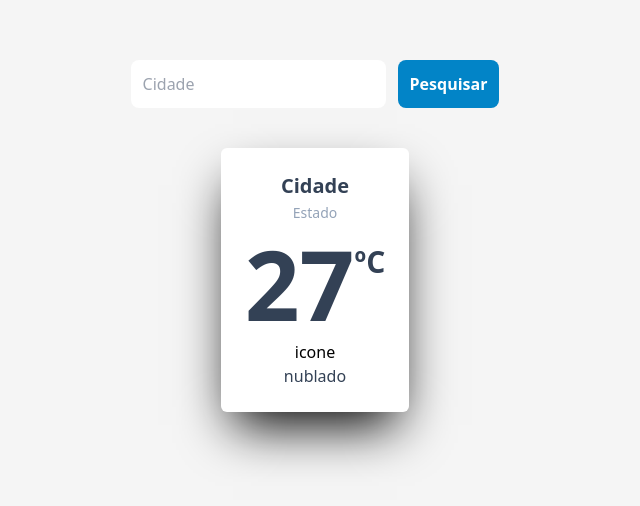
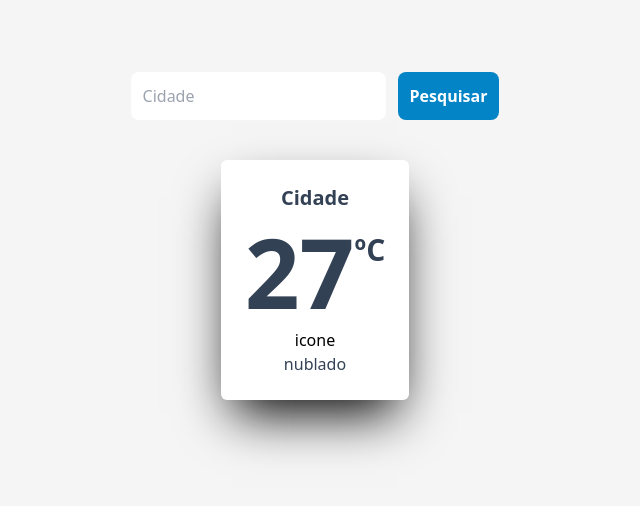
Before and after one commit to cesinhalius/weather_app, a React (Create React App) app: page / in a window 1280 px wide. Shown: the part 164-670 px from the top of the page, without its empty margins (325-965 px from the left). Built offline with nearby package versions, Linux system fonts and the light colour scheme.

Commit message:
Atualizando o codigo do projeto

```diff
--- a/src/components/Card.jsx
+++ b/src/components/Card.jsx
@@ -1,6 +1,3 @@
-/* eslint-disable linebreak-style */
-// eslint-disable-next-line linebreak-style
-/* eslint-disable no-multiple-empty-lines */
 /* eslint-disable linebreak-style */
 import React from 'react';
 
@@ -9,7 +6,6 @@
     <div className="bg-white p-6 mt-10 rounded-md border-1 border-slate-50 shadow-2xl shadow-black">
       <div className="text-center">
         <span className="block text-xl font-bold text-slate-700">Cidade</span>
-        <span className="text-slate-400 text-sm font-medium">Estado</span>
       </div>
 
       <div className="font-bold text-slate-700 flex mt-3 mb-2">
@@ -25,5 +21,4 @@
   );
 }
 
-// eslint-disable-next-line linebreak-style
 export default Card;
```
